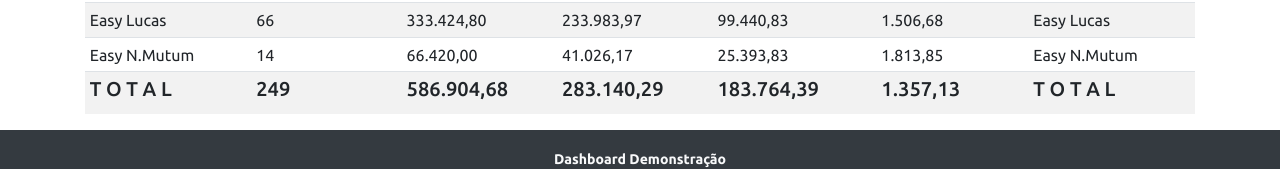
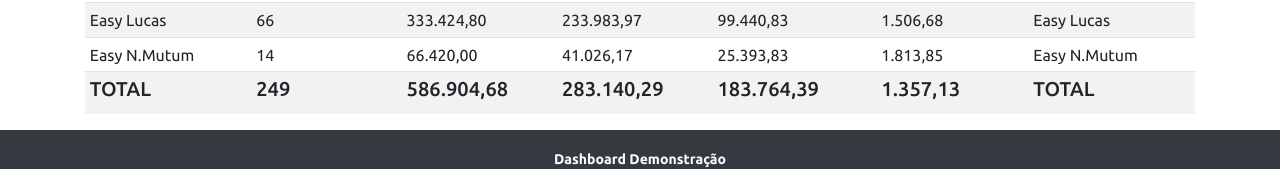
Before and after one commit to marcelopacto/projeto-sds3, a React (Create React App) app in the folder frontend/: page / in a window 1280 px wide. Shown: the part 683-852 px from the top of the page. Built offline with nearby package versions, Linux system fonts and the light colour scheme.

Commit message:
Easy TOTAL

```diff
--- a/frontend/src/components/DataTable/Index.tsx
+++ b/frontend/src/components/DataTable/Index.tsx
@@ -50,13 +50,13 @@ const DataTable = () => {
                 <td>Easy N.Mutum</td>
             </tr>
             <tr>
-                <td><h5>T O T A L</h5></td>
+                <td><h5>TOTAL</h5></td>
                 <td><h5>249</h5></td>
                 <td><h5>586.904,68</h5></td>
                 <td><h5>283.140,29</h5></td>
                 <td><h5>183.764,39</h5></td>
                 <td><h5>  1.357,13</h5></td>
-                <td><h5>T O T A L</h5></td>
+                <td><h5>TOTAL</h5></td>
             </tr>
         </tbody>
     </table>
```
